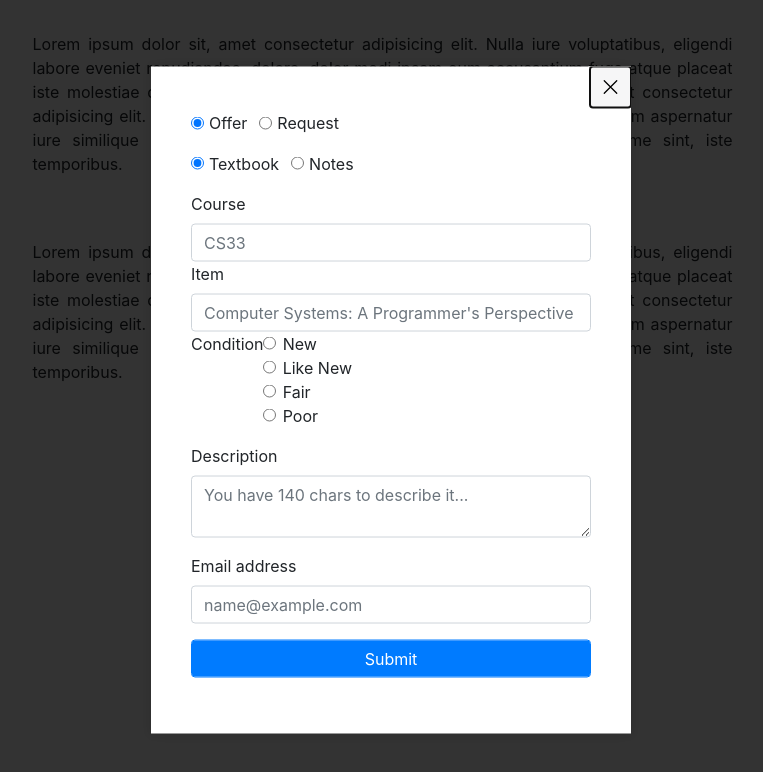
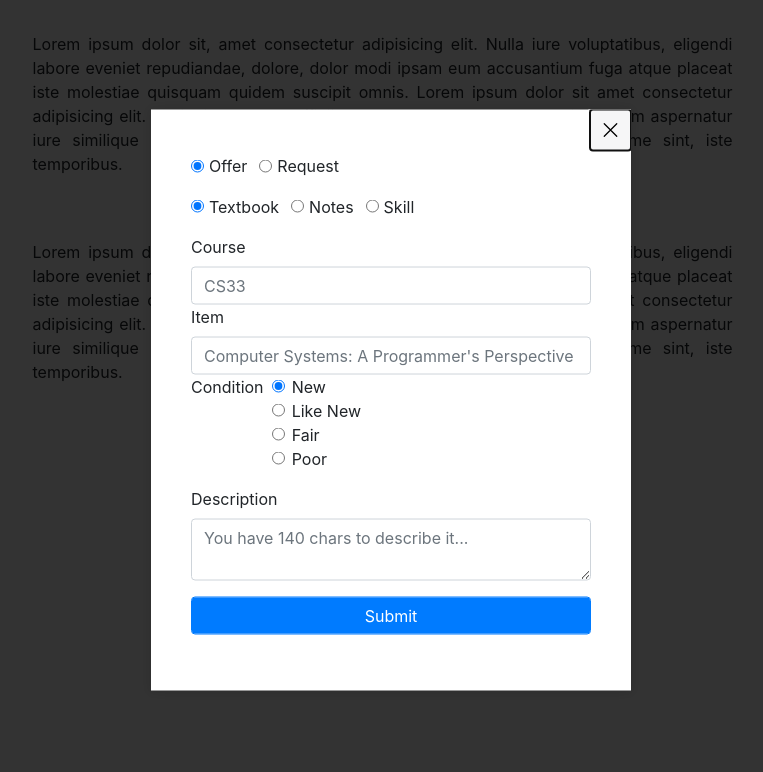
Before and after one commit to CSMT-Westwood/eXchange, a React (Create React App) app in the folder exchange/: page / in a window 1280 px wide. Both pictures are taken after a click on the button "Offer/Request". Shown: the top 772 px of the page, without its empty margins (249-1012 px from the left). Built offline with nearby package versions, Linux system fonts and the light colour scheme.

Commit message:
Offer/req form has typeOfPost, typeOfItem, course, itemName, condition, and description

```diff
--- a/exchange/src/components/Form.js
+++ b/exchange/src/components/Form.js
@@ -5,9 +5,11 @@ export class Form extends React.Component {
 		super(props);
 		this.state = {
 			offerChecked: true,
-			textbookChecked: true,
+			typeOfItem: 0,
 			course: '',
 			itemName: '',
+			condition: 0, //from 0 (best) to 3 (worst)
+			description: ''
 
 		};
 		this.handleChange = this.handleChange.bind(this);
@@ -17,18 +19,26 @@ export class Form extends React.Component {
 		const target = event.target;
 		let name = target.name;
 		let value = target.value;
-		switch (name) {
+		switch (name) { //We need to cover all nonstring cases
 			case 'offerChecked':
-			case 'textbookChecked':
 				value = true;
 				break;
 			case 'reqChecked':
-				name = 'offerChecked'
+				name = 'offerChecked';
 				value = false;
 				break;
-			case 'notesChecked':
-				name = 'textbookChecked'
-				value = false;
+			case 'typeOfItem0':
+			case 'typeOfItem1':
+			case 'typeOfItem2':
+				value = parseInt(name.slice(-1));
+				name = 'typeOfItem';
+				break;
+			case 'condChecked0':
+			case 'condChecked1':
+			case 'condChecked2':
+			case 'condChecked3':
+				value = parseInt(name.slice(-1));
+				name = 'condition';
 				break;
 			default:
 				break;
@@ -41,8 +51,11 @@ export class Form extends React.Component {
 	s
 	handleSubmit(event) {
 		console.log(this.state.offerChecked);
-		console.log(this.state.name);
-		console.log(this.state.email);
+		console.log(this.state.textbookChecked);
+		console.log(this.state.course);
+		console.log(this.state.itemName);
+		console.log(this.state.condition);
+		console.log(this.state.description);
 		event.preventDefault();
 	}
 	render() {
@@ -75,8 +88,8 @@ export class Form extends React.Component {
 						<input
 							className="form-check-input"
 							type="radio"
-							name="textbookChecked"
-							checked={this.state.textbookChecked} //check if this is checked
+							name="typeOfItem0"
+							checked={this.state.typeOfItem === 0} //check if this is checked
 							onChange={this.handleChange}
 						/>
 						<label className="form-check-label" htmlFor="textbookRadio">Textbook</label>
@@ -85,11 +98,21 @@ export class Form extends React.Component {
 						<input
 							className="form-check-input"
 							type="radio"
-							name="notesChecked"
-							checked={!this.state.textbookChecked} //check if this is checked
+							name="typeOfItem1"
+							checked={this.state.typeOfItem === 1} //check if this is checked
 							onChange={this.handleChange}
 						/>
 						<label className="form-check-label" htmlFor="notesRadio">Notes</label>
+					</div>
+					<div className="form-check form-check-inline">
+						<input
+							className="form-check-input"
+							type="radio"
+							name="typeOfItem2"
+							checked={this.state.typeOfItem === 2} //check if this is checked
+							onChange={this.handleChange}
+						/>
+						<label className="form-check-label" htmlFor="notesRadio">Skill</label>
 					</div>
 				</div>
 
@@ -113,31 +136,55 @@ export class Form extends React.Component {
 						onChange={this.handleChange}
 					/>
 
-					<fieldset class="form-group">
-						<div class="row">
-							<legend class="col-form-label col-sm-2 pt-0">Condition</legend>
-							<div class="col-sm-10">
-								<div class="form-check">
-									<input class="form-check-input" type="radio" name="gridRadios" id="gridRadios1" value="option1"/>
-									<label class="form-check-label" for="gridRadios1">
+					<fieldset className="form-group">
+						<div className="row">
+							<legend className="col-form-label col-sm-2 pt-0">Condition</legend>
+							<div className="pl-4 col-sm-10">
+								<div className="form-check">
+									<input
+									className="form-check-input"
+									type="radio"
+									name="condChecked0"
+									checked={this.state.condition===0}
+									onChange={this.handleChange}
+									/>
+									<label className="form-check-label" htmlFor="gridRadios1">
 										New
           </label>
 								</div>
-								<div class="form-check">
-									<input class="form-check-input" type="radio" name="gridRadios" id="gridRadios2" value="option2" />
-									<label class="form-check-label" for="gridRadios2">
+								<div className="form-check">
+									<input
+										className="form-check-input"
+										type="radio"
+										name="condChecked1"
+										checked={this.state.condition === 1}
+										onChange={this.handleChange}
+									/>
+									<label className="form-check-label" htmlFor="gridRadios2">
 										Like New
           </label>
 								</div>
-								<div class="form-check">
-									<input class="form-check-input" type="radio" name="gridRadios" id="gridRadios3" value="option3"/>
-									<label class="form-check-label" for="gridRadios3">
+								<div className="form-check">
+									<input
+										className="form-check-input"
+										type="radio"
+										name="condChecked2"
+										checked={this.state.condition === 2}
+										onChange={this.handleChange}
+									/>
+									<label className="form-check-label" htmlFor="gridRadios3">
 										Fair
           </label>
 								</div>
-								<div class="form-check">
-									<input class="form-check-input" type="radio" name="gridRadios" id="gridRadios3" value="option3" />
-									<label class="form-check-label" for="gridRadios3">
+								<div className="form-check">
+									<input
+										className="form-check-input"
+										type="radio"
+										name="condChecked3"
+										checked={this.state.condition === 3}
+										onChange={this.handleChange}
+									/>
+									<label className="form-check-label" htmlFor="gridRadios3">
 										Poor
           </label>
 								</div>
@@ -151,24 +198,11 @@ export class Form extends React.Component {
 						id="description"
 						name="description"
 						type="textarea"
-						maxlength="140"
+						maxLength="140"
 						rows="2"
 
 						value={this.state.description}
 						placeholder="You have 140 chars to describe it..."
-						onChange={this.handleChange}
-					/>
-				</div>
-
-				<div className="form-group">
-					<label htmlFor="email">Email address</label>
-					<input
-						className="form-control"
-						type="email"
-						id="email"
-						name="email"
-						placeholder="name@example.com"
-						value={this.state.email}
 						onChange={this.handleChange}
 					/>
 				</div>
```
